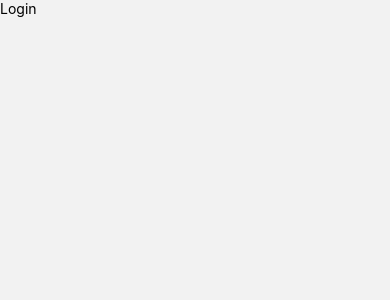
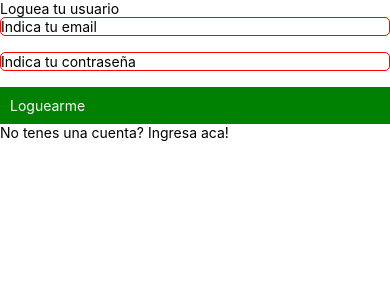
Before and after one commit to valentina-paz/PI-PROG3-ReactNative, a React Native app in the folder my-app/: screen /login in a window 390 px wide. Shown: the top 300 px of the page. Built offline with nearby package versions, Linux system fonts and the light colour scheme; no server answers.

Commit message:
haciendo el login

```diff
--- a/my-app/App.js
+++ b/my-app/App.js
@@ -2,9 +2,12 @@ import { StatusBar } from 'expo-status-bar';
 import { StyleSheet, Text, View } from 'react-native';
 import Register from './src/screens/Register';
 import MainNav from './src/navigation/MainNav';
+import Login from './src/screens/Login';
+import Perfil from './src/screens/Perfil';
 
 export default function App() {
   return (
-    <MainNav />
+    <Login />
+    // <MainNav />
   );
 }
--- a/my-app/src/screens/Login.js
+++ b/my-app/src/screens/Login.js
@@ -1,12 +1,115 @@
-import { Text, View } from 'react-native'
-import React, { Component } from 'react'
+import React, {Component} from 'react'
+import {View, Text, TextInput, StyleSheet, TouchableOpacity} from 'react-native'
+import { auth } from '../firebase/config'
 
-export default class Login extends Component {
-  render() {
-    return (
-      <View>
-        <Text>Login</Text>
-      </View>
+class Login extends Component {
+    constructor(props) {
+        super(props)
+        this.state = {
+            password: '',
+            email: '',
+            error: ''
+        }
+
+    }
+
+    //Para ver si algun usuario esta logueado
+    componentDidMount(){
+      auth.onAuthStateChanged ((user) => {
+        if(user){
+          console.log('Este es el mail logueado' ,auth.currentUser.email);
+        }
+      })
+    }
+
+    onSubmit(email, password) {
+        if (
+            email === null || email === '' || !email.includes('@')
+        ) {
+            this.setState({ error: 'El email es invalido' })
+            return false
+        }
+        if (
+
+            password === null || password === ''
+        ) {
+            this.setState({ error: 'La contraseña no puede tener menos de 6 caracteres' })
+            return false
+        }
+    auth.signInWithEmailAndPassword(email,password)
+    .then(user => {this.props.navigation.navigate('tabnav')})
+    .catch(err => {
+      if(err.code === 'auth/internal-error'){
+        this.setState({error: 'Contraseña incorrecta'})
+      }
+    })
+
+    }
+    redirect(){
+      this.props.navigation.navigate('register')
+  }
+    render() {
+        return (
+            <View>
+                <Text>Loguea tu usuario</Text>
+                <TextInput
+                    onChangeText={(text) => this.setState({ email: text })}
+                    value={this.state.email}
+                    placeholder='Indica tu email'
+                    keyboardType='default'
+                    style={styles.input}
+                ></TextInput>
+                <TextInput
+                    onChangeText={(text) => this.setState({ password: text })}
+                    value={this.state.password}
+                    placeholder='Indica tu contraseña'
+                    keyboardType='default'
+                    style={styles.input}
+                ></TextInput>
+                <TouchableOpacity
+                    style={styles.btn}
+                    onPress={() => this.onSubmit(this.state.email, this.state.password)}
+                >
+                    <Text style={styles.textBtn}>Loguearme</Text>
+                </TouchableOpacity>
+                <View>
+                    <Text>
+                        No tenes una cuenta?
+                    <TouchableOpacity
+                        onPress={()=> this.redirect()}
+                    >
+                        <Text> Ingresa aca!</Text>
+                    </TouchableOpacity>
+                    </Text>
+                </View>
+                {
+                    this.state.error !== '' ?
+                        <Text>
+                            {this.state.error}
+                        </Text>
+                        :
+                        ''
+                }
+            </View>
     )
-  }
+    }
 }
+const styles = StyleSheet.create({
+    input: {
+        borderColor: 'red',
+        borderWidth: 1,
+        borderRadius: 5,
+        marginBottom: 16,
+
+    },
+    btn: {
+        backgroundColor: 'green',
+        textAlign: 'center',
+        padding: 10
+    },
+    textBtn: {
+        color: 'white',
+    }
+})
+
+export default Login;
```
